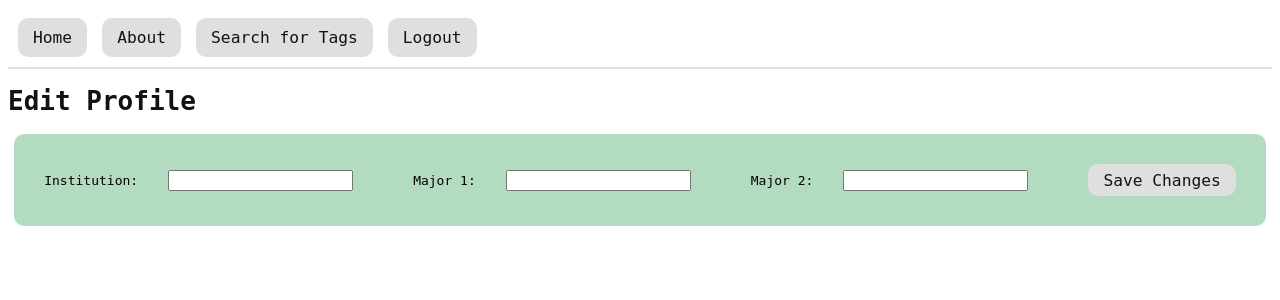
After one commit to mg126e/Portfolio_Drive, a Flask app: template templates/editProfile.html in a window 1280 px wide. The commit adds this page. Shown: the top 300 px of the page. Run offline with Flask 3, Linux system fonts and the light colour scheme; the template is opened without the code that fills it, so the values that code supplies are empty.

Commit message:
added profile edit to change instatution and majors

```diff
--- a/app.py
+++ b/app.py
@@ -41,9 +41,50 @@ def logout():
     """Logs out the user and clears the session. Directing to home redirects to login page"""
     session.clear()
     return redirect(url_for('home'))
-@app.route('/editProfile/')
+
+@app.route('/home/editProfile/', methods=['POST', 'GET'])
 def editProfile():
-    return render_template('editProfile.html', page_title='Edit Profile')
+    if 'username' not in session:
+            flash('Please login to edit your profile.')
+            return redirect(url_for('logout'))
+    if request.method == 'GET':
+        sql = '''SELECT major1, major2, institution FROM student WHERE sid = %s'''
+        sid = session.get('sid')
+        with dbi.connect() as conn:
+            with dbi.dict_cursor(conn) as curs:
+                curs.execute(sql, [sid])
+                row = curs.fetchone()
+                if row is None:
+                    flash('user not found')
+                    return redirect(url_for('logout'))
+                else:
+                    major1 = row['major1']
+                    major2 = row['major2']
+                    if major1 == None or major1 == "none":
+                        major1 = ''
+                    if major2 is None or major2 == "none":
+                        major2 = ''
+                    return render_template('editProfile.html', page_title='Edit Profile', info=row, major1=major1, major2=major2)
+        return render_template('editProfile.html', page_title='Edit Profile')
+    else:
+        sid = session.get('sid')
+        if sid is None:
+            flash('Please log in to edit your profile.')
+            return redirect(url_for('logout'))
+        major1 = request.form.get('major1')
+        major2 = request.form.get('major2')
+        if major1 == '':
+            major1 = None
+        if major2 == '':
+            major2 = None
+        institution = request.form.get('institution')
+        with dbi.connect() as conn:
+            with dbi.cursor(conn) as curs:
+                sql = '''UPDATE student SET major1 = %s, major2 = %s, institution = %s WHERE sid = %s'''
+                curs.execute(sql, [major1, major2, institution, sid])
+                conn.commit()
+                flash('Profile updated successfully.')
+                return redirect(url_for('home'))
 
 @app.route('/about/')
 def about():
--- a/static/style.css
+++ b/static/style.css
@@ -95,6 +95,17 @@ button {
     border: none;
 }
 
+form input[type="submit"] {
+    font-family: monospace;
+    font-size: 1.25rem;
+    background-color: var(--nav-color);
+    color: var(--color-header);
+    border-radius: 10px;
+    padding: 0px 15px;
+    height: 2em;
+    border: none;
+}
+
 form {
     display: flex;
     flex-direction: row;
--- /dev/null
+++ b/templates/editProfile.html
@@ -0,0 +1,18 @@
+{% extends "baseGreet.html" %}
+
+{% block main_content %}
+    <h1>Edit Profile</h1>
+
+    <form method="POST" action="{{ url_for('editProfile') }}">
+        <label for="institution">Institution:</label>
+        <input type="text" id="institution" name="institution" value="{{ info.institution }}"><br><br>
+
+        <label for="major1">Major 1:</label>
+        <input type="text" id="major1" name="major1" value="{{ major1 }}"><br><br>
+
+        <label for="major2">Major 2:</label>
+        <input type="text" id="major2" name="major2" value="{{ major2 }}"><br><br>
+
+        <input type="submit" value="Save Changes">
+
+{% endblock %}
```
Also changed, not shown: templates/main.html (+4 -4 lines).
